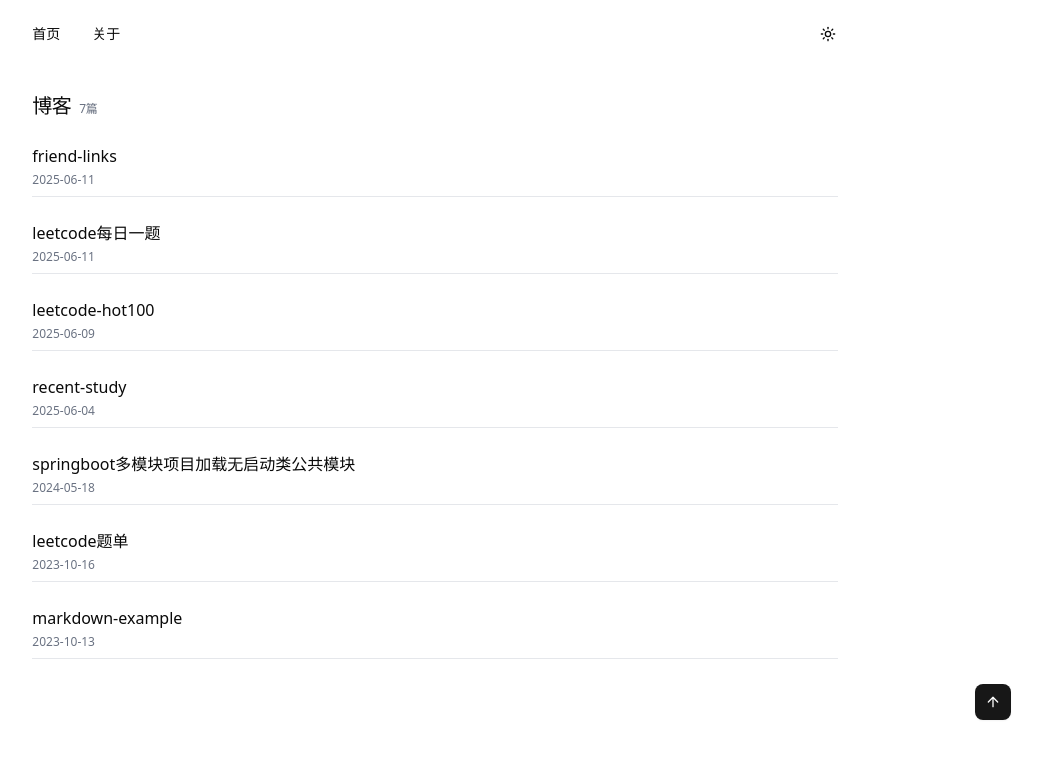
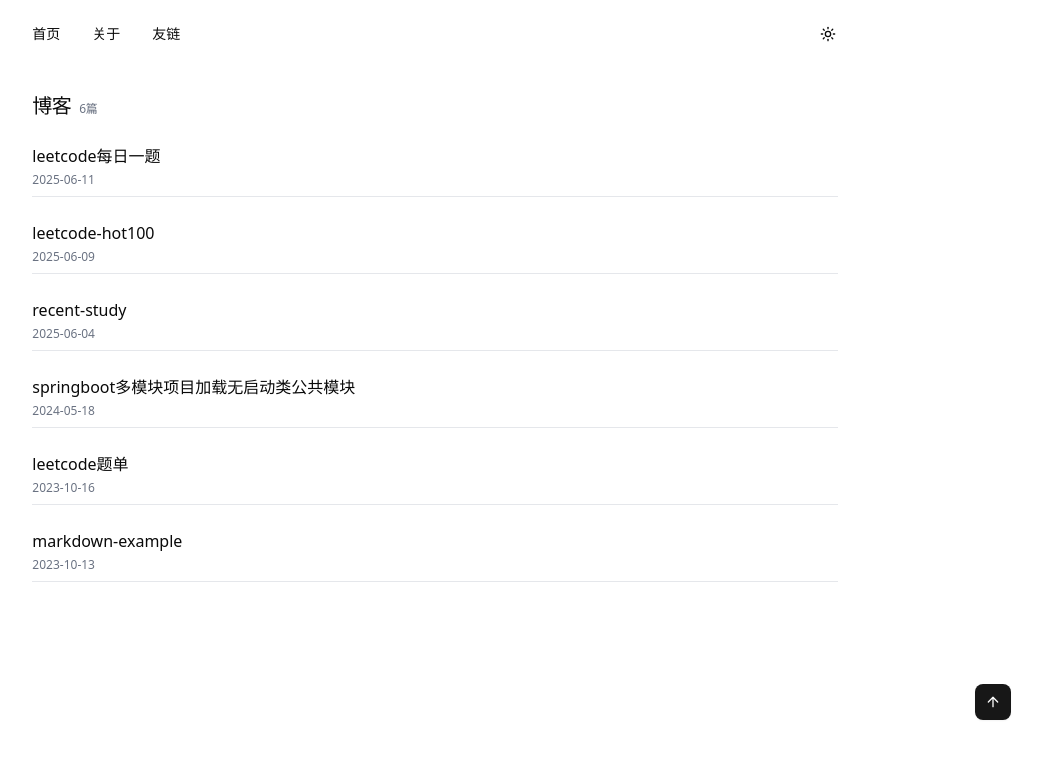
Before and after one commit to Zwanan-github/blog, a Next.js app: page / in a window 1280 px wide. Shown: the top 758 px of the page, without its empty margins (205-1247 px from the left). Built offline with nearby package versions, Linux system fonts and the light colour scheme.

Commit message:
feat: 添加友链

```diff
--- a/src/actions/blog/action.ts
+++ b/src/actions/blog/action.ts
@@ -9,7 +9,7 @@ export interface Blog {
     content: string;
 }
 
-const whiteList = ["about"];
+const whiteList = ["about", "friend-links"];
 
 export async function getBlogList(): Promise<Blog[]> {
     try {
--- a/src/app/(blog)/[name]/page.tsx
+++ b/src/app/(blog)/[name]/page.tsx
@@ -29,7 +29,14 @@ export default async function Page({ params }: { params: Params }) {
   }).then(res => res.json());
   return (
     <div className="flex flex-col gap-4">
-      <h1 className="text-3xl font-bold">{blog.name === "about" ? "关于我" : blog.name}</h1>
+      <h1 className="text-3xl font-bold">
+        {
+          blog.name === "about" && "关于我"
+        }
+        {
+          blog.name === "friend-links" && "友链"
+        }
+      </h1>
       <p className="text-sm text-gray-500">{`更新时间：${blog.date}`}</p>
       <MDComponents content={blog.content} />
     </div>
--- a/src/components/header.tsx
+++ b/src/components/header.tsx
@@ -23,6 +23,13 @@ export function Header() {
                             </Link>
                         </NavigationMenuLink>
                     </NavigationMenuItem>
+                    <NavigationMenuItem>
+                        <NavigationMenuLink asChild>
+                            <Link href="/friend-links" passHref className="flex justify-center items-center gap-2">
+                                <span>友链</span>
+                            </Link>
+                        </NavigationMenuLink>
+                    </NavigationMenuItem>
                 </NavigationMenuList>
             </NavigationMenu>
             <ThemeModeToggle className="ml-auto" />
```
